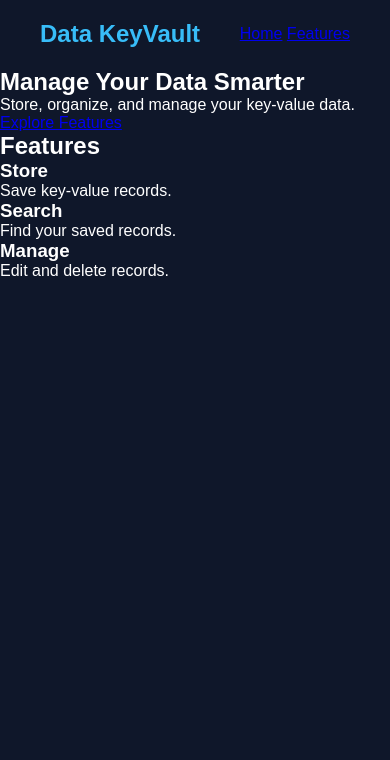
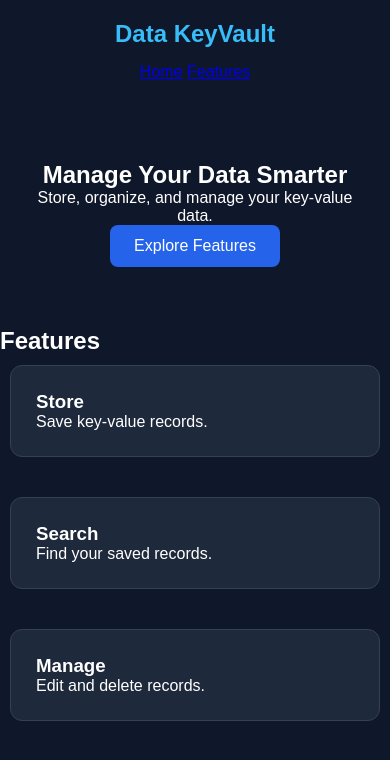
Before and after one commit to monisharcm13-maker/data-keyvault-mern, a plain HTML site: page frontend/index.html in a window 390 px wide. Drawn offline with Linux system fonts and the light colour scheme.

Commit message:
Style KeyVault dashboard with responsive CSS

```diff
--- a/frontend/style.css
+++ b/frontend/style.css
@@ -21,3 +21,50 @@ body {
 .logo {
     color: #38bdf8;
 }
+.feature-card {
+    background-color: #1e293b;
+    padding: 25px;
+    border: 1px solid #334155;
+    border-radius: 12px;
+    margin: 10px;
+}
+.navbar {
+    display: flex;
+    justify-content: space-between;
+    align-items: center;
+    padding: 20px 40px;
+}
+.feature-grid {
+    display: grid;
+    grid-template-columns: repeat(3, 1fr);
+    gap: 20px;
+}
+.btn {
+    display: inline-block;
+    padding: 12px 24px;
+    background-color: #2563eb;
+    color: white;
+    text-decoration: none;
+    border-radius: 8px;
+    transition: background-color 0.3s ease;
+}
+
+.btn:hover {
+    background-color: #1d4ed8;
+}
+@media (max-width: 768px) {
+    .feature-grid {
+        grid-template-columns: 1fr;
+    }
+
+    .navbar {
+        flex-direction: column;
+        gap: 15px;
+        padding: 20px;
+    }
+
+    .hero {
+        padding: 60px 20px;
+        text-align: center;
+    }
+}
```
